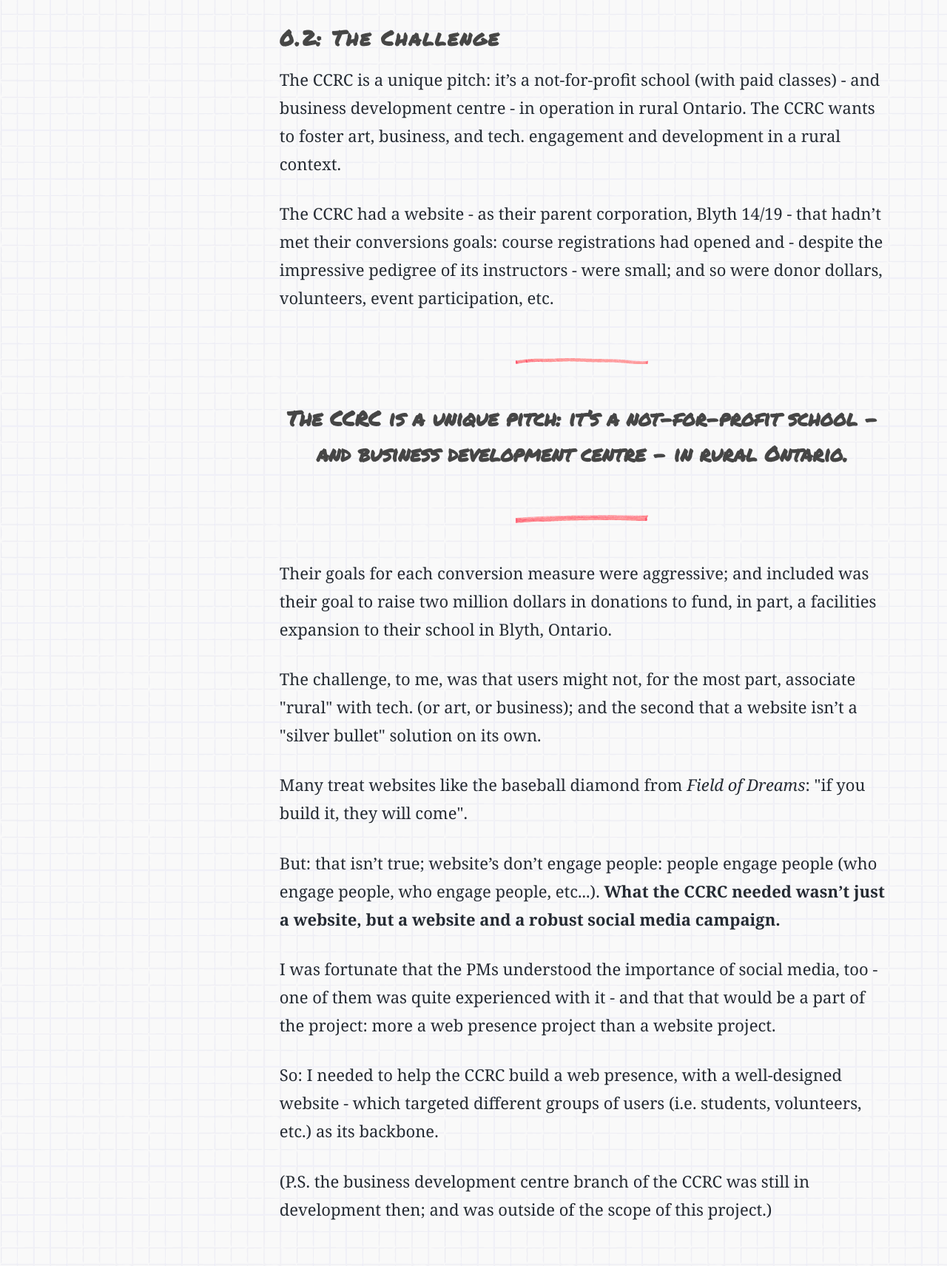
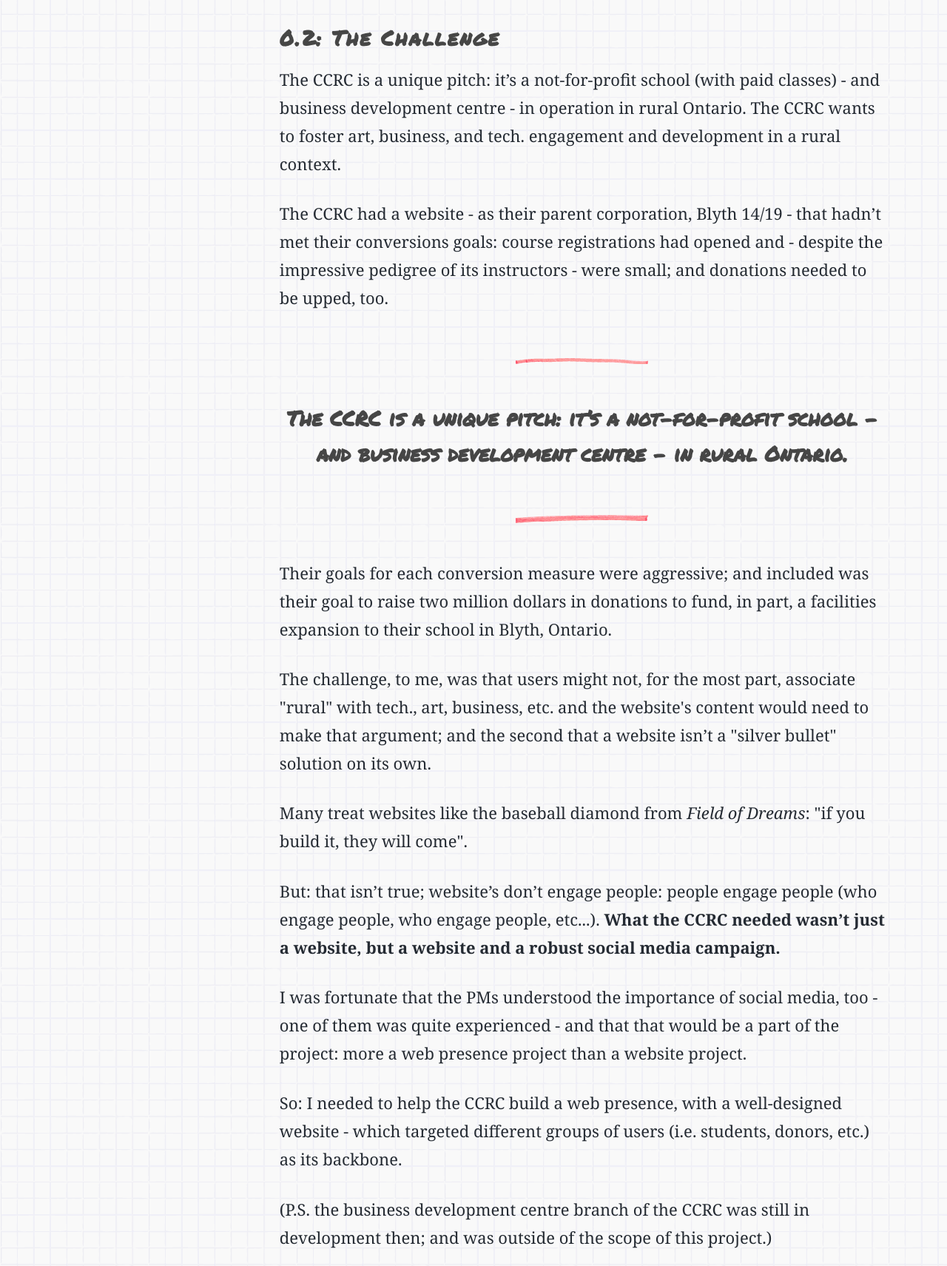
Before and after one commit to polymatt/mDesign, a website: page ccrc.html in a window 1280 px wide. Shown: the part 1604-3315 px from the top of the page at 74% size. Drawn offline with Linux system fonts and the light colour scheme.

Commit message:
Updated ccrc.html content.

```diff
--- a/ccrc.html
+++ b/ccrc.html
@@ -72,7 +72,7 @@
 				The CCRC is a unique pitch: it’s a not-for-profit school (with paid classes) - and business development centre - in operation in rural Ontario. The CCRC wants to foster art, business, and tech. engagement and development in a rural context.
 			</p>
 			<p>
-				The CCRC had a website - as their parent corporation, Blyth 14/19 - that hadn’t met their conversions goals: course registrations had opened and - despite the impressive pedigree of its instructors - were small; and so were donor dollars, volunteers, event participation, etc.
+				The CCRC had a website - as their parent corporation, Blyth 14/19 - that hadn’t met their conversions goals: course registrations had opened and - despite the impressive pedigree of its instructors - were small; and donations needed to be upped, too.
 			</p>
 			<p class="blockquote">
 				The CCRC is a unique pitch: it’s a not-for-profit school - and business development centre - in rural Ontario.
@@ -80,7 +80,7 @@
 					Their goals for each conversion measure were aggressive; and included was their goal to raise two million dollars in donations to fund, in part, a facilities expansion to their school in Blyth, Ontario.
 				</p>
 				<p>
-					The challenge, to me, was that users might not, for the most part, associate "rural" with tech. (or art, or business); and the second that a website isn’t a "silver bullet" solution on its own.
+					The challenge, to me, was that users might not, for the most part, associate "rural" with tech., art, business, etc. and the website's content would need to make that argument; and the second that a website isn’t a "silver bullet" solution on its own.
 				</p>
 				<p>
 					Many treat websites like the baseball diamond from <span class="italic">Field of Dreams</span>: "if you build it, they will come".
@@ -89,10 +89,10 @@
 					But: that isn’t true; website’s don’t engage people: people engage people (who engage people, who engage people, etc...). <span class="bold">What the CCRC needed wasn’t just a website, but a website and a robust social media campaign.</span>
 				</p>
 				<p>
-					I was fortunate that the PMs understood the importance of social media, too - one of them was quite experienced with it - and that that would be a part of the project: more a web presence project than a website project.
+					I was fortunate that the PMs understood the importance of social media, too - one of them was quite experienced - and that that would be a part of the project: more a web presence project than a website project.
 				</p>
 				<p>
-					So: I needed to help the CCRC build a web presence, with a well-designed website - which targeted different groups of users (i.e. students, volunteers, etc.) as its backbone.
+					So: I needed to help the CCRC build a web presence, with a well-designed website - which targeted different groups of users (i.e. students, donors, etc.) as its backbone.
 				</p>
 				<p>
 					(P.S. the business development centre branch of the CCRC was still in development then; and was outside of the scope of this project.)
@@ -118,11 +118,11 @@
 					To answer that question, I turned to the stakeholders.
 				</p>
 				<p>
-					The CCRC PMs had decades of rural engagement experience each. I met with them at the outset of the project to discuss their mission.
+					The CCRC PMs were an impressive and very accomplished group; and each had decades of rural engagement experience. I met with them at the outset of the project to discuss their mission.
 				</p>
 				<img src="img/portfolio/CCRC_BreakingGround.jpg" alt="project stakeholders breaking ground at a CCRC site." class="s-img">
 				<p>
-					As a UX Designer, expertise is important: a website like the CCRC’s can entice users through the expertise of its staff (communicated through the website’s content). <span class="bold">For a website with that sought student enrollments, donor dollars, etc., it would be important that the content (and UX) communicated a standard that users would expect</span>.
+					As a UX Designer, expertise is important: a website like the CCRC’s can entice users through the expertise of its staff (communicated through the website’s content). <span class="bold">For a website with that sought student enrollments, donor dollars, etc., it would be important that the content (and UX) communicated with the PMs' confidence and knowledge; in an accessible tone.</span>
 				</p>
 				<p>
 					From interviews with these stakeholders, I was able to develop the product’s value proposition: that is, what it is, who it’s for, who it helps, etc.:
```
